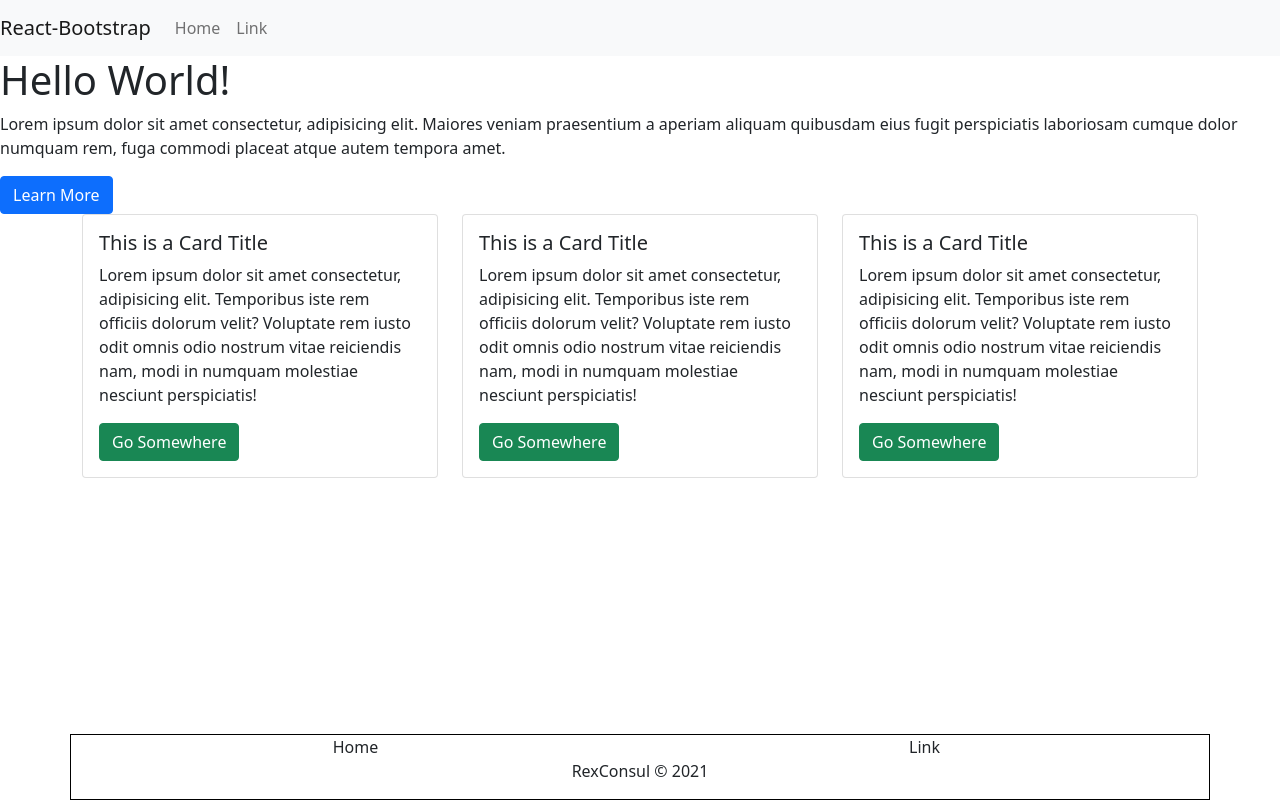
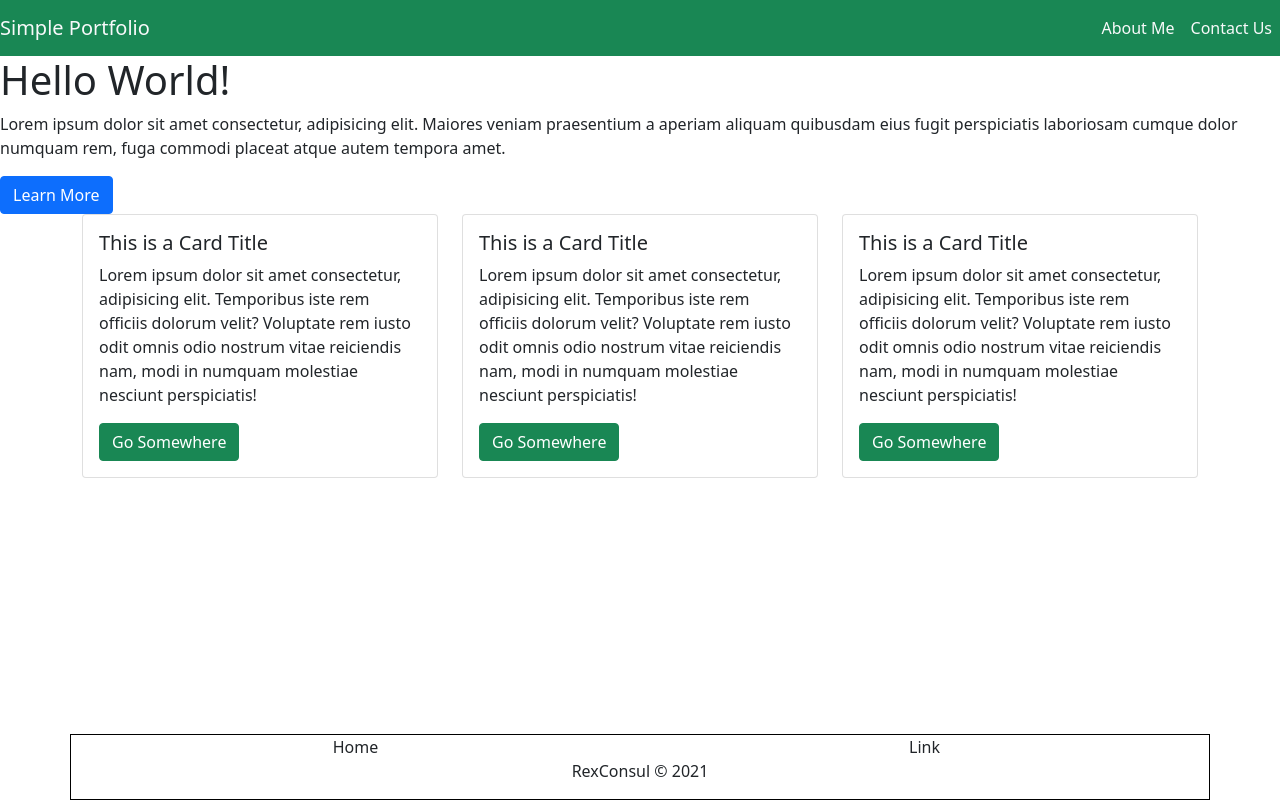
Before and after one commit to rexconsul/consul-portfolio-dev, a React (Create React App) app: page / in a window 1280 px wide. Built offline with nearby package versions, Linux system fonts and the light colour scheme.

Commit message:
feat: enchanced navbar

```diff
--- a/src/components/Navbar.jsx
+++ b/src/components/Navbar.jsx
@@ -4,11 +4,11 @@ import { Nav, Navbar } from 'react-bootstrap'
 
 function NavBar() {
   return (
-    <Navbar bg='light' expand='lg'>
-      <Navbar.Brand href='#home'>React-Bootstrap</Navbar.Brand>
-      <Nav className='mr-auto'>
-        <Nav.Link href='#home'>Home</Nav.Link>
-        <Nav.Link href='#link'>Link</Nav.Link>
+    <Navbar bg='success' expand='lg'>
+      <Navbar.Brand href='#home' className='text-light'>Simple Portfolio</Navbar.Brand>
+      <Nav className='ms-auto'>
+        <Nav.Link href='#about' className='text-light'>About Me</Nav.Link>
+        <Nav.Link href='#contact' className='text-light'>Contact Us</Nav.Link>
       </Nav>
     </Navbar>
   )
```
Also changed, not shown: 1 other file (tests, documents, lock files or other folders).
